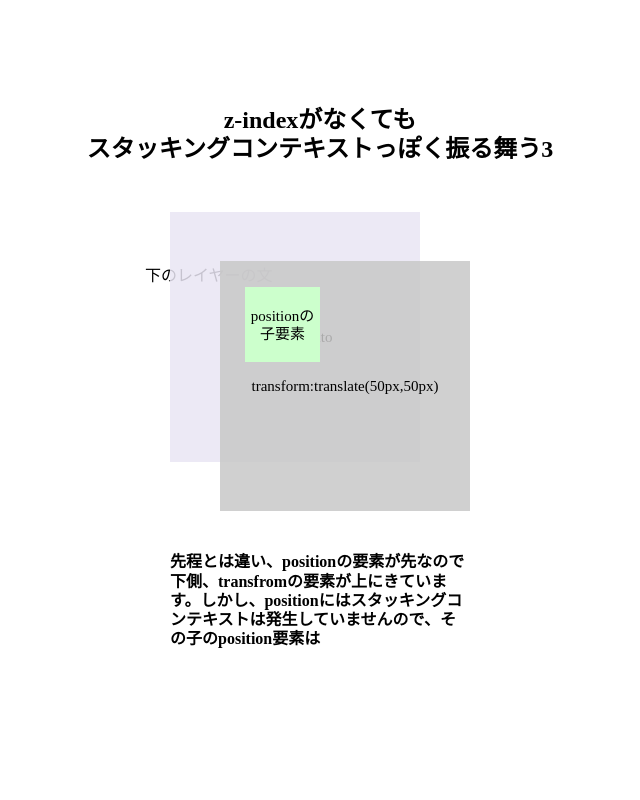
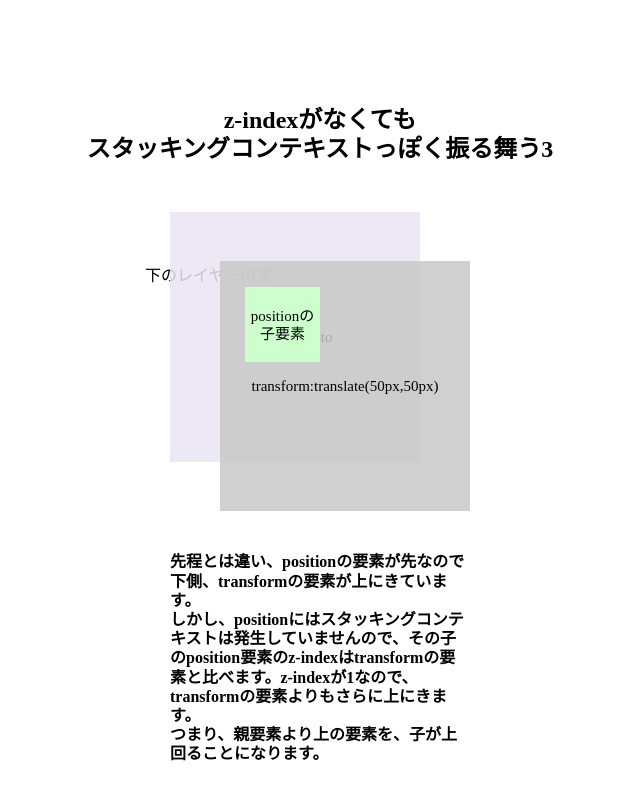
Before and after one commit to ics-creative/200525_z-index-of-the_abyss, a plain HTML site: page example5/index.html in a window 1280 px wide. Shown: the part 4560-5360 px from the top of the page, without its empty margins (320-960 px from the left). Before the commit the page ends 5328 px from the top, so only its background shows below. Drawn offline with Linux system fonts and the light colour scheme.

Commit message:
テキストの追加

```diff
--- a/example5/index.html
+++ b/example5/index.html
@@ -289,7 +289,9 @@
           </div>
         </div>
         <p>
-          先程とは違い、positionの要素が先なので下側、transfromの要素が上にきています。しかし、positionにはスタッキングコンテキストは発生していませんので、その子のposition要素は
+          先程とは違い、positionの要素が先なので下側、transformの要素が上にきています。<br>
+          しかし、positionにはスタッキングコンテキストは発生していませんので、その子のposition要素のz-indexはtransformの要素と比べます。z-indexが1なので、transformの要素よりもさらに上にきます。<br>
+          つまり、親要素より上の要素を、子が上回ることになります。
         </p>
       </section>
     </main>
```
